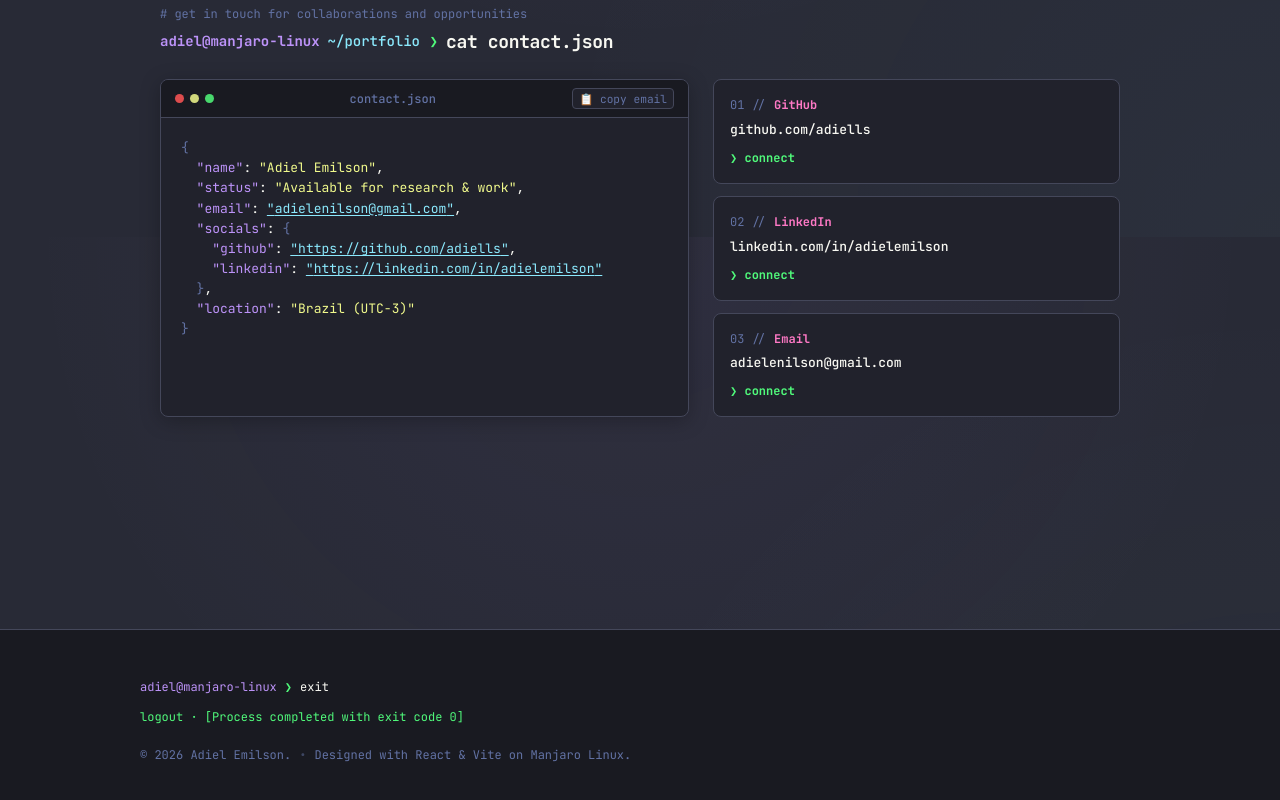
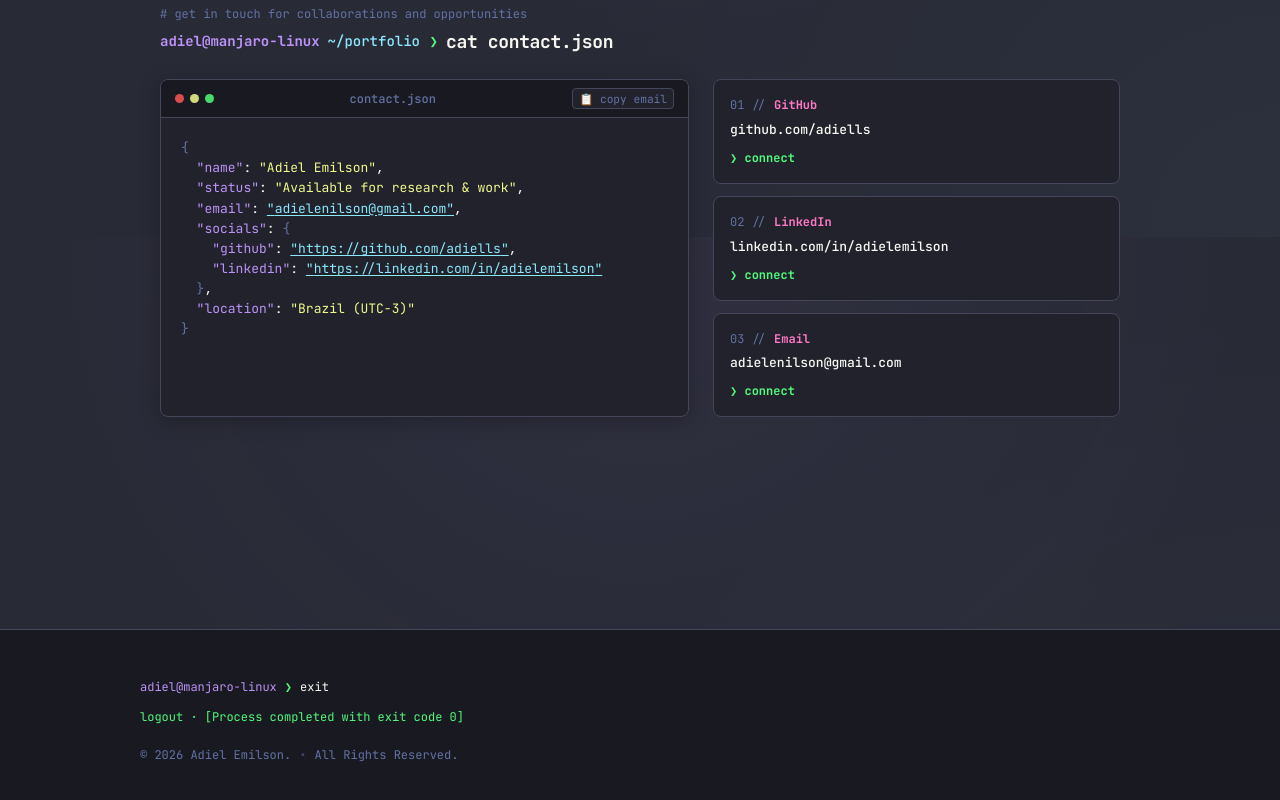
Before and after one commit to Adiells/Adiells.github.io, a React (Vite) app: page / in a window 1280 px wide. Shown: the part 2963-3763 px from the top of the page. Built offline with nearby package versions, Linux system fonts and the light colour scheme.

Commit message:
fix: change footer

```diff
--- a/src/components/layout/Footer.jsx
+++ b/src/components/layout/Footer.jsx
@@ -16,7 +16,7 @@ export function Footer({ user = 'adiel', host = 'manjaro-linux' }) {
         <div className={styles.metaLine}>
           <span>© {new Date().getFullYear()} Adiel Emilson.</span>
           <span className={styles.separator}>•</span>
-          <span>Designed with React & Vite on Manjaro Linux.</span>
+          <span>All Rights Reserved. </span>
         </div>
       </div>
     </footer>
```
